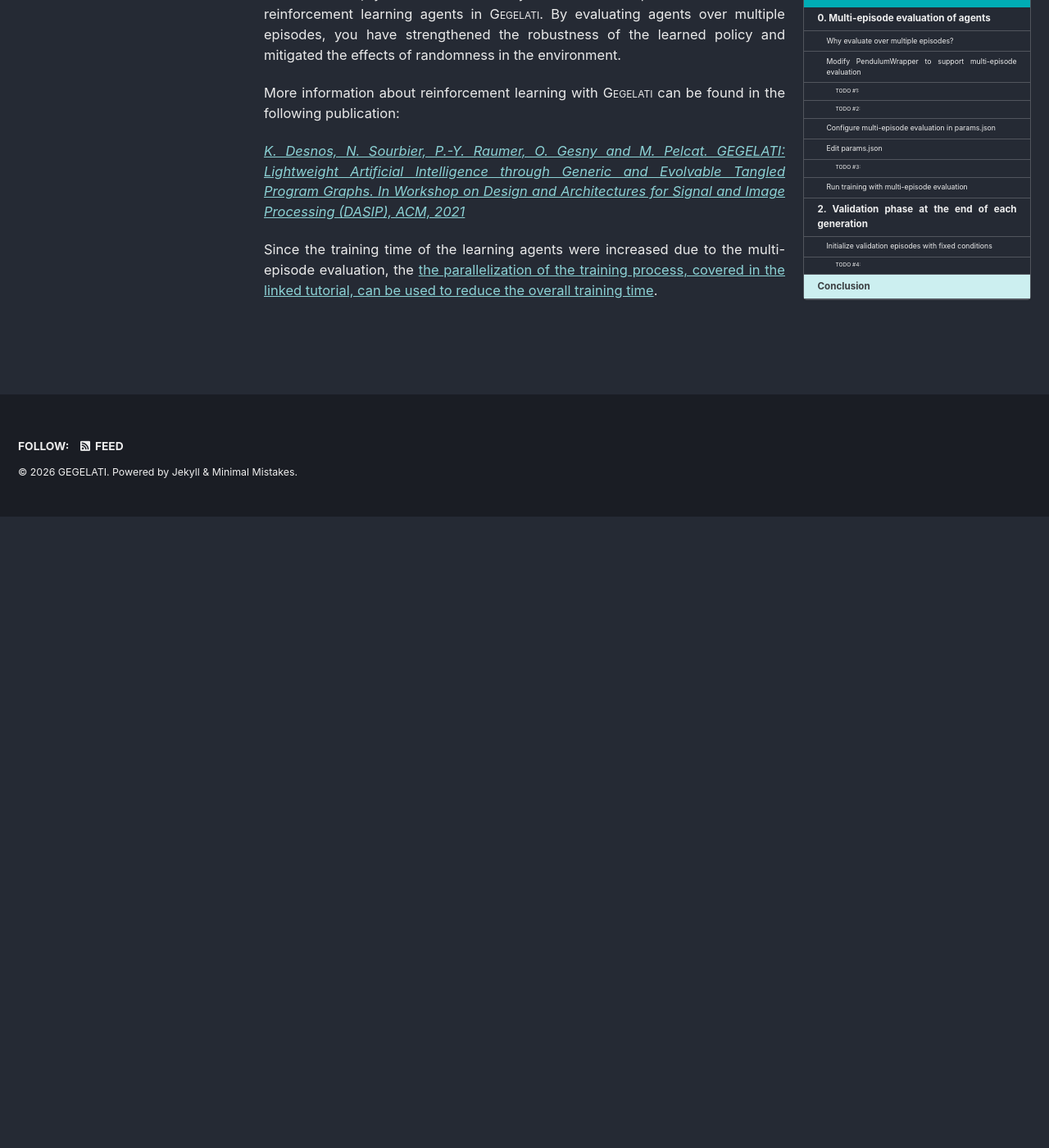
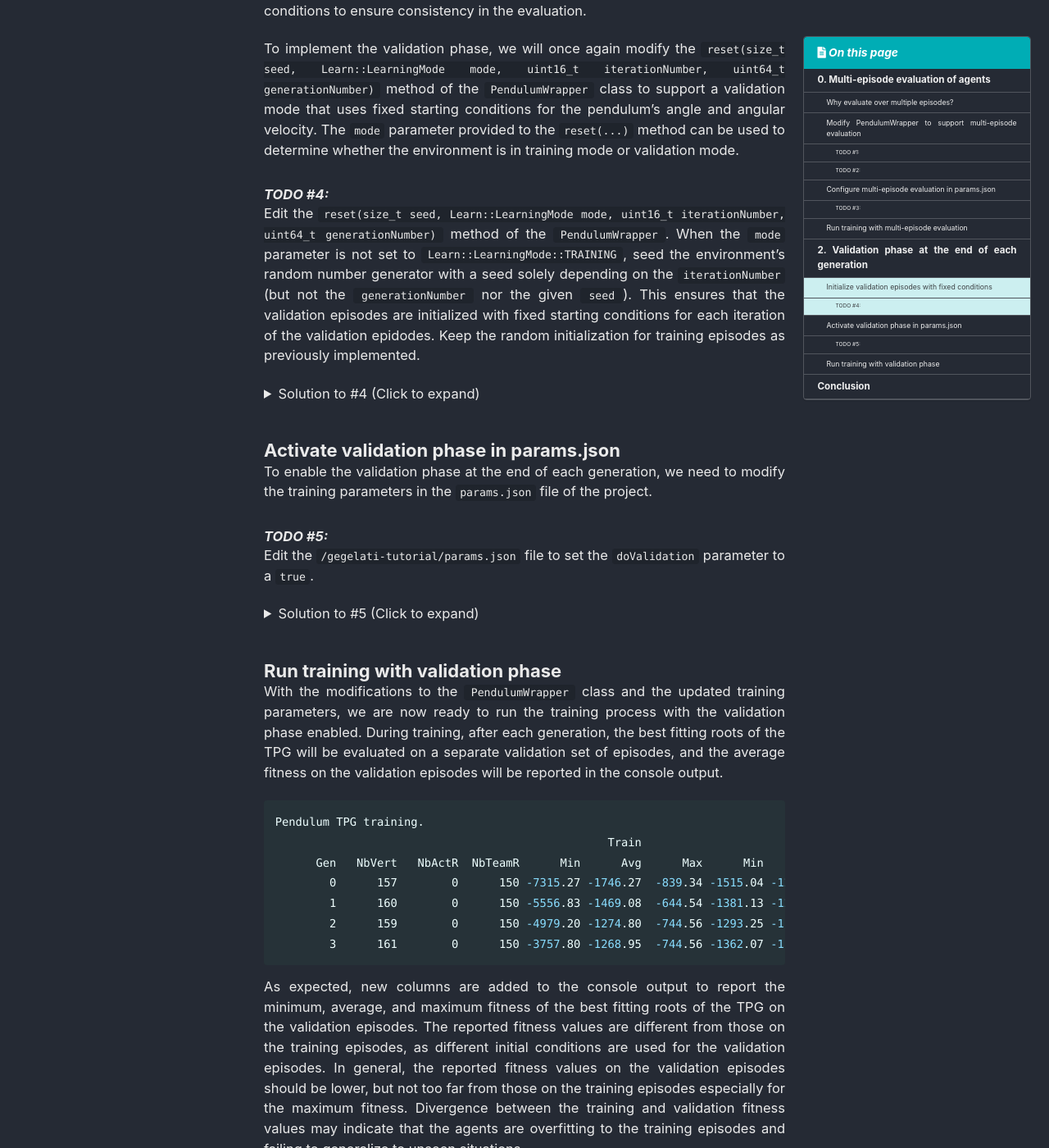
Before and after one commit to gegelati/gegelati-tutorial, a Jekyll site: the page built from docs/_pages/strengthening_agents.md, in a window 1280 px wide and 1400 px high, scrolled down 3609 px. Shown: the whole window at 82% size. Built offline with Jekyll 4.4.1, drawn with Linux system fonts in a browser that asks for light colours; cached includes are drawn as plain includes; before the commit the page ends 4239 px from its top, so only the background shows below that; some of the changed text lies outside the part shown.

Commit message:
(Tuto) Finish adding validation section to strengthening tutorial.

````diff
--- a/docs/_pages/strengthening_agents.md
+++ b/docs/_pages/strengthening_agents.md
@@ -26,7 +26,7 @@ To implement multi-episode evaluation, we will first modify the `PendulumWrapper
 To support random initialization, we will use a pseudo-random number generator to generate random values for the pendulum's angle and angular velocity within specified ranges.
 
 #### TODO #1:
-Edit the `/gegelati-tutorial/src/environments/pendulum_wrapper.h`to add a random number generator as a member variable of the `PendulumWrapper` class. This pseudo-random number generator is provided in <span style="font-variant: small-caps;">Gegelati</span> with the `Mutator::RNG` class.
+Edit the `/gegelati-tutorial/src/environments/pendulum_wrapper.h` to add a random number generator as a member variable of the `PendulumWrapper` class. This pseudo-random number generator is provided in <span style="font-variant: small-caps;">Gegelati</span> with the `Mutator::RNG` class.
 
 {% details Solution to #1 (Click to expand) %}
 ```cpp
@@ -91,17 +89,31 @@ Edit the `/gegelati-tutorial/params.json` file to set the `nbEpisodesPerEval` pa
 ### Run training with multi-episode evaluation
 With the modifications to the `PendulumWrapper` class and the updated training parameters, we are now ready to run the training process with multi-episode evaluation enabled. During training, each agent will be evaluated over 5 episodes, and the average fitness across these episodes will be used to guide the evolutionary process.
 
+The output of the training process generated in the console should look as follows:
+```bash
+                                                 Train
+      Gen   NbVert   NbActR  NbTeamR      Min      Avg      Max  T_eval  T_decim  T_mutat  T_total
+        0      157        0      150 -7315.27 -1746.27  -839.34    6.67     0.00     3.43    10.10
+        1      160        0      150 -5556.83 -1469.08  -644.54    9.70     0.00     4.68    24.48
+        2      159        0      150 -4979.20 -1274.80  -744.56    9.15     0.00     5.26    38.89
+        3      161        0      150 -3757.80 -1268.95  -744.56    9.68     0.00     5.84    54.41
+```
+
+The cumulative execution time should be approximately 5 times longer than before. The reported `Max`, `Avg`, and `Min` training scores should also change. In this specific learning environment, the diversity of initial conditions in the multi-episode evaluation makes the learning task slightly easier at the beginning of the process, resulting in a higher `Max` score and slightly faster training of the agent in the initial generations. Indeed, with randomized initial angle and velocity, the pendulum will already be swinging in most episodes, which on average improves its proximity to the desired upward position, thus automatically increasing the received reward.
+
 ## 2. Validation phase at the end of each generation
+When training an agent with a varying environments, where the difficulty of the task can change from one episode to another, it is possible that the agent overfits to the training episodes and fails to generalize to unseen situations. For example, in the pendulum environment, an agent may learn to balance the pendulum only when it starts from a specific angle and velocity, but fail to do so when the initial conditions are different.
+
 To monitor potential overfitting during training, we can implement a validation phase at the end of each generation. This involves evaluating the surviving best fitting roots of the TPG on a separate validation set of episodes that are not used during the training phase. By comparing the performance of the best agents on the training episodes and the validation episodes, we can detect if the agents are overfitting to the training data.
 
 ### Initialize validation episodes with fixed conditions
 
 While the training episodes are randomly initialized at the beginning of each episode, the validation episodes can be initialized with a fixed set of starting conditions to ensure consistency in the evaluation.
 
-To implement the validation phase, we will modify the `reset(size_t seed, Learn::LearningMode mode, uint16_t iterationNumber, uint64_t generationNumber)` method of the `PendulumWrapper` class to support a validation mode that uses fixed starting conditions for the pendulum's angle and angular velocity. The `mode` parameter provided to the `reset(...)` method can be used to determine whether the environment is in training mode or validation mode.
+To implement the validation phase, we will once again modify the `reset(size_t seed, Learn::LearningMode mode, uint16_t iterationNumber, uint64_t generationNumber)` method of the `PendulumWrapper` class to support a validation mode that uses fixed starting conditions for the pendulum's angle and angular velocity. The `mode` parameter provided to the `reset(...)` method can be used to determine whether the environment is in training mode or validation mode.
 
 #### TODO #4:
-Edit the `reset(size_t seed, Learn::LearningMode mode, uint16_t iterationNumber, uint64_t generationNumber)` method of the `PendulumWrapper` seed the environment's with a seed solely depending on the iteration number (but not the generation number) when the `mode` parameter is set to `Learn::LearningMode::VALIDATION`. This ensures that the validation episodes are initialized with fixed starting conditions for each iteration. Keep the random initialization for training episodes as previously implemented.
+Edit the `reset(size_t seed, Learn::LearningMode mode, uint16_t iterationNumber, uint64_t generationNumber)` method of the `PendulumWrapper`. When the `mode` parameter is not set to `Learn::LearningMode::TRAINING`, seed the environment's random number generator with a seed solely depending on the `iterationNumber` (but not the `generationNumber` nor the given `seed`). This ensures that the validation episodes are initialized with fixed starting conditions for each iteration of the validation epidodes. Keep the random initialization for training episodes as previously implemented.
 
 {% details Solution to #4 (Click to expand) %}
 ```cpp
@@ -129,7 +141,39 @@ void PendulumWrapper::reset(size_t seed, Learn::LearningMode mode, uint16_t iter
 
 {% enddetails %}
 
-The remainder of this tutorial is in development.{: .notice--info}
+### Activate validation phase in params.json
+To enable the validation phase at the end of each generation, we need to modify the training parameters in the `params.json` file of the project.
+
+#### TODO #5:
+Edit the `/gegelati-tutorial/params.json` file to set the `doValidation` parameter to a `true`.
+
+{% details Solution to #5 (Click to expand) %}
+```json
+{
+    // Existing parameters...
+    "doValidation": true,
+    // Existing parameters...
+}
+```
+
+{% enddetails %}
+
+### Run training with validation phase
+With the modifications to the `PendulumWrapper` class and the updated training parameters, we are now ready to run the training process with the validation phase enabled. During training, after each generation, the best fitting roots of the TPG will be evaluated on a separate validation set of episodes, and the average fitness on the validation episodes will be reported in the console output.
+
+```bash
+Pendulum TPG training.
+                                                 Train                      Valid
+      Gen   NbVert   NbActR  NbTeamR      Min      Avg      Max      Min      Avg      Max   T_eval  T_valid  T_decim  T_mutat  T_total
+        0      157        0      150 -7315.27 -1746.27  -839.34 -1515.04 -1277.94  -858.22     5.99     3.07     0.00     3.12     9.12
+        1      160        0      150 -5556.83 -1469.08  -644.54 -1381.13 -1215.51  -858.22     8.90     4.22     0.00     4.26    22.28
+        2      159        0      150 -4979.20 -1274.80  -744.56 -1293.25 -1198.73  -858.22     8.41     4.78     0.00     4.84    35.53
+        3      161        0      150 -3757.80 -1268.95  -744.56 -1362.07 -1192.69  -858.22     8.91     5.30     0.00     5.37    49.81
+```
+
+As expected, new columns are added to the console output to report the minimum, average, and maximum fitness of the best fitting roots of the TPG on the validation episodes. The reported fitness values are different from those on the training episodes, as different initial conditions are used for the validation episodes. In general, the reported fitness values on the validation episodes should be lower, but not too far from those on the training episodes especially for the maximum fitness. Divergence between the training and validation fitness values may indicate that the agents are overfitting to the training episodes and failing to generalize to unseen situations.
+
+An additional column is also added to report the execution time of the validation phase, which should be shorter than the execution time of the training phase, as only the best fitting roots of the TPG are evaluated on the validation episodes, instead of all the agents in the population.
 
 ## Conclusion
 In this tutorial, you have successfully enabled multi-episode evaluation for reinforcement learning agents in <span style="font-variant: small-caps;">Gegelati</span>. By evaluating agents over multiple episodes, you have strengthened the robustness of the learned policy and mitigated the effects of randomness in the environment.
````
Also changed, not shown: other parts of docs/_pages/strengthening_agents.md (+0 -2 lines), docs/_pages/index.md (+6 -9 lines).
